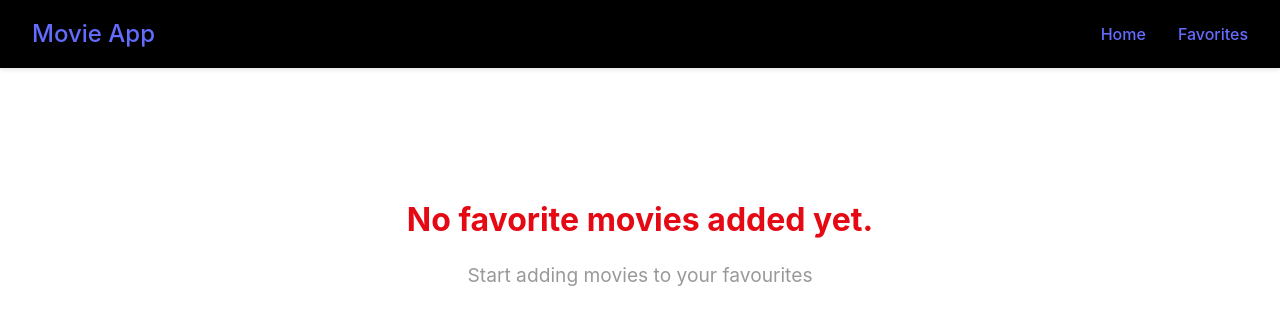
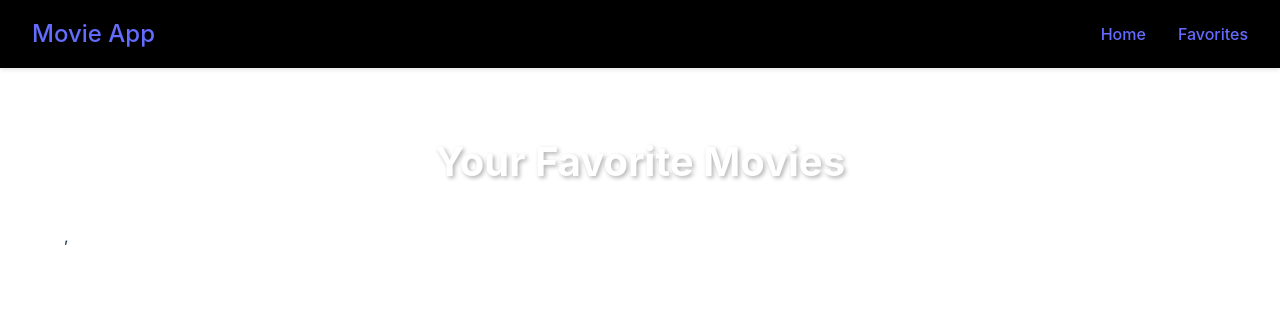
Before and after one commit to Areefkk/React-Website, a React (Vite) app in the folder frontend-project/: page /favorites in a window 1280 px wide. Shown: the top 324 px of the page. Built offline with nearby package versions, Linux system fonts and the light colour scheme.

Commit message:
favorite function implemented

```diff
--- a/frontend-project/src/App.jsx
+++ b/frontend-project/src/App.jsx
@@ -2,11 +2,12 @@
 import Favorites from './pages/Favorites';
 import Home from './pages/Home';
 import {Routes, Route} from 'react-router-dom';
+import { MovieProvider } from './contexts/MovieContext';
 import NavBar from './components/NavBar';
 
 function App() {
   return (
-    <div>
+    <MovieProvider>
       <NavBar />
     <main className="main-content">
       <Routes>
@@ -14,7 +15,7 @@
     <Route path="/favorites" element={<Favorites />} />
       </Routes>
   </main>
-  </div>
+  </MovieProvider>
   );
 }
 
--- a/frontend-project/src/components/MovieCard.jsx
+++ b/frontend-project/src/components/MovieCard.jsx
@@ -1,16 +1,21 @@
-import "../css/MovieCard.css";
+import "../css/MovieCard.css"
+import { useMovieContext } from "../contexts/MovieContext"
 
 function MovieCard({movie}) {
+    const {isFavorite, addToFavorites, removeFromFavorites} = useMovieContext()
+    const favorite = isFavorite(movie.id)
 
-    function onFavoriteClick() {
-        alert("clicked")
+    function onFavoriteClick(e) {
+        e.preventDefault()
+        if (favorite) removeFromFavorites(movie.id)
+        else addToFavorites(movie)
     }
 
     return <div className="movie-card">
         <div className="movie-poster">
-             <img src={`https://image.tmdb.org/t/p/w500${movie.poster_path}`} alt={movie.title}/>
+            <img src={`https://image.tmdb.org/t/p/w500${movie.poster_path}`} alt={movie.title}/>
             <div className="movie-overlay">
-                <button className="favorite-btn" onClick={onFavoriteClick}>
+                <button className={`favorite-btn ${favorite ? "active" : ""}`} onClick={onFavoriteClick}>
                     ♥
                 </button>
             </div>
--- /dev/null
+++ b/frontend-project/src/contexts/MovieContext.jsx
@@ -0,0 +1,42 @@
+import {createContext, useState, useContext, useEffect} from "react"
+
+const MovieContext = createContext()
+
+export const useMovieContext = () => useContext(MovieContext)
+
+export const MovieProvider = ({children}) => {
+    const [favorites, setFavorites] = useState([])
+
+    useEffect(() => {
+        const storedFavs = localStorage.getItem("favorites")
+
+        if (storedFavs) setFavorites(JSON.parse(storedFavs))
+    }, [])
+
+    useEffect(() => {
+        localStorage.setItem('favorites', JSON.stringify(favorites))
+    }, [favorites])
+
+    const addToFavorites = (movie) => {
+        setFavorites(prev => [...prev, movie])
+    }
+
+    const removeFromFavorites = (movieId) => {
+        setFavorites(prev => prev.filter(movie => movie.id !== movieId))
+    }
+
+    const isFavorite = (movieId) => {
+        return favorites.some(movie => movie.id === movieId)
+    }
+
+    const value = {
+        favorites,
+        addToFavorites,
+        removeFromFavorites,
+        isFavorite
+    }
+
+    return <MovieContext.Provider value={value}>
+        {children}
+    </MovieContext.Provider>
+}
--- a/frontend-project/src/pages/Favorites.jsx
+++ b/frontend-project/src/pages/Favorites.jsx
@@ -1,6 +1,24 @@
 import "../css/Favorites.css";
+import { useMovieContext } from "../contexts/MovieContext";
+import MovieCard from "../components/MovieCard";
 
 function Favorites() {
+    const {favorites} = useMovieContext();
+
+    if (favorites) {
+        return   (
+            <div className="favorites">
+            <h2>Your Favorite Movies</h2>,
+        <div className="movies-grid">
+          {favorites.map((movie) => (
+            <MovieCard movie={movie} key={movie.id} />
+          ))}
+          </div>
+        </div>
+        );
+    }
+
+
     return <div className="favorites-empty">
         <h2>No favorite movies added yet.</h2>
         <p>Start adding movies to your favourites</p>
--- a/frontend-project/src/services/api.js
+++ b/frontend-project/src/services/api.js
@@ -1,4 +1,4 @@
-const API_KEY="0d913126f53506a71e55c07a5f7119de";
+const API_KEY="YOUR_API_KEY_HERE"; // Replace with your TMDB API key
 const BASE_URL = "https://api.themoviedb.org/3";
 
 export const getPopularMovies = async() => {
```
